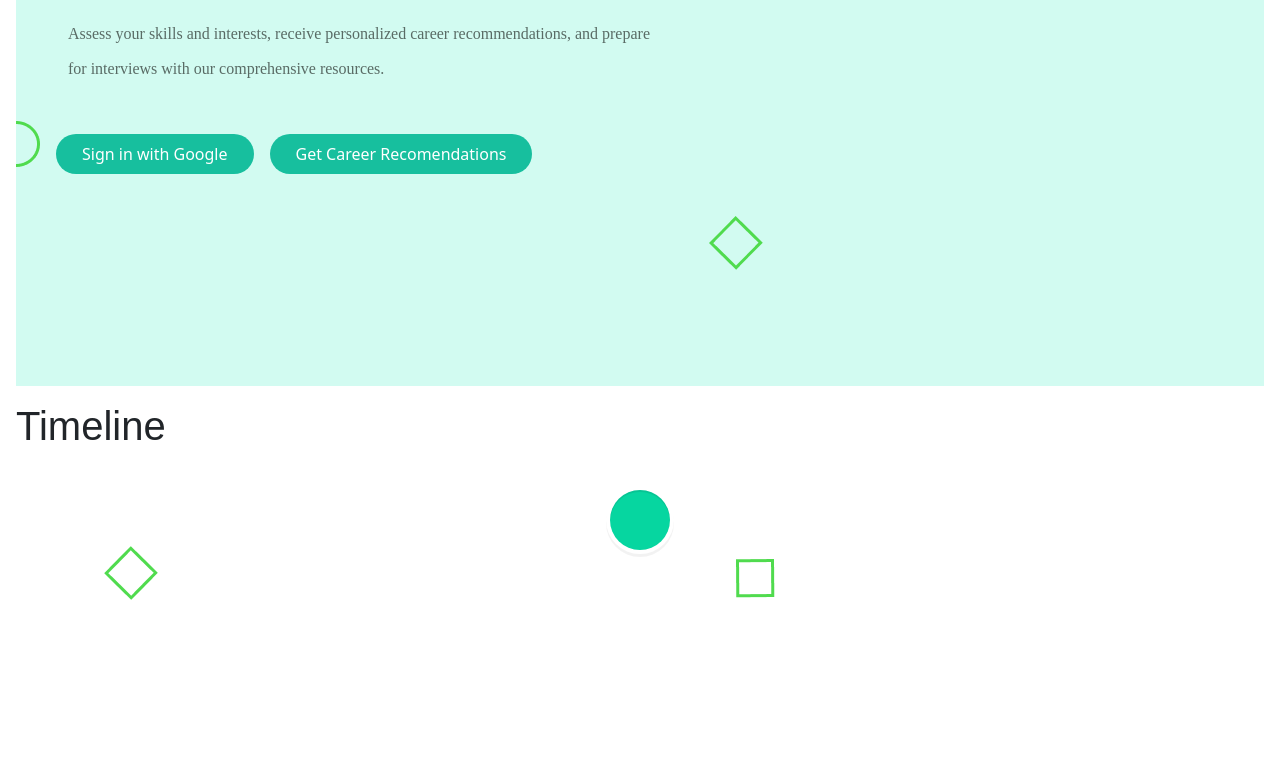
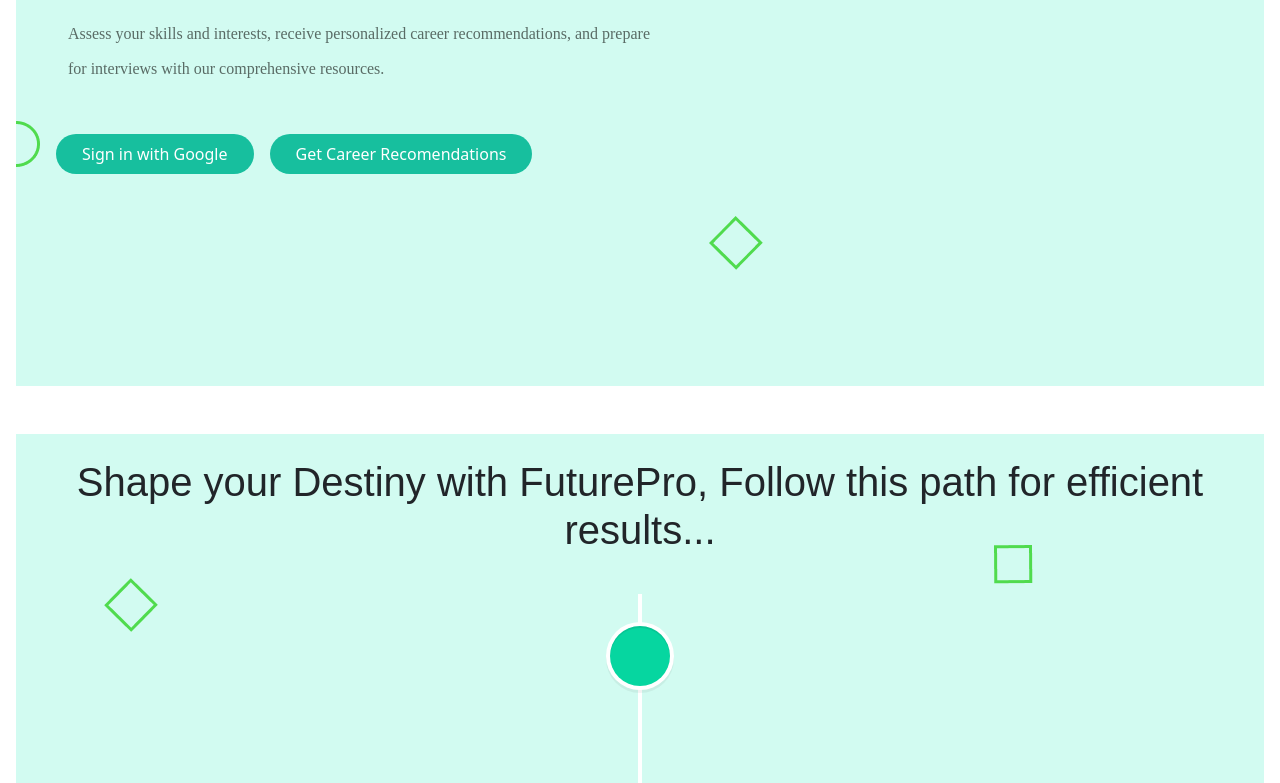
Before and after one commit to FuturePro-Career-Guidance/Future-Pro, a React (Create React App) app: page / in a window 1280 px wide. Shown: the part 430-1213 px from the top of the page. Built offline with nearby package versions, Linux system fonts and the light colour scheme.

Commit message:
timeline done

```diff
--- a/src/Components/timeline.jsx
+++ b/src/Components/timeline.jsx
@@ -16,7 +16,10 @@
     return (
         <React.Fragment>
             <div>
-      <h1 className="title">Timeline</h1>
+              <div className='p-4 m-2 mt-5'>
+              <h1 className="title  text-center">Shape your Destiny with FuturePro, Follow this path for efficient results...</h1>
+              </div>
+
       <VerticalTimeline>
         {timelineElements.map((element) => {
           let isWorkIcon = element.icon === "work";
--- a/src/Pages/landingpage.css
+++ b/src/Pages/landingpage.css
@@ -5,7 +5,7 @@
 }
 
 .timeline{
-    background-image: url('../Assests/timeline.png');
+    background-image: url('../Assests/timelineB.png');
 }
 
 .testamonials{
```
Also changed, not shown: src/Assests/timelineB.png (added).
